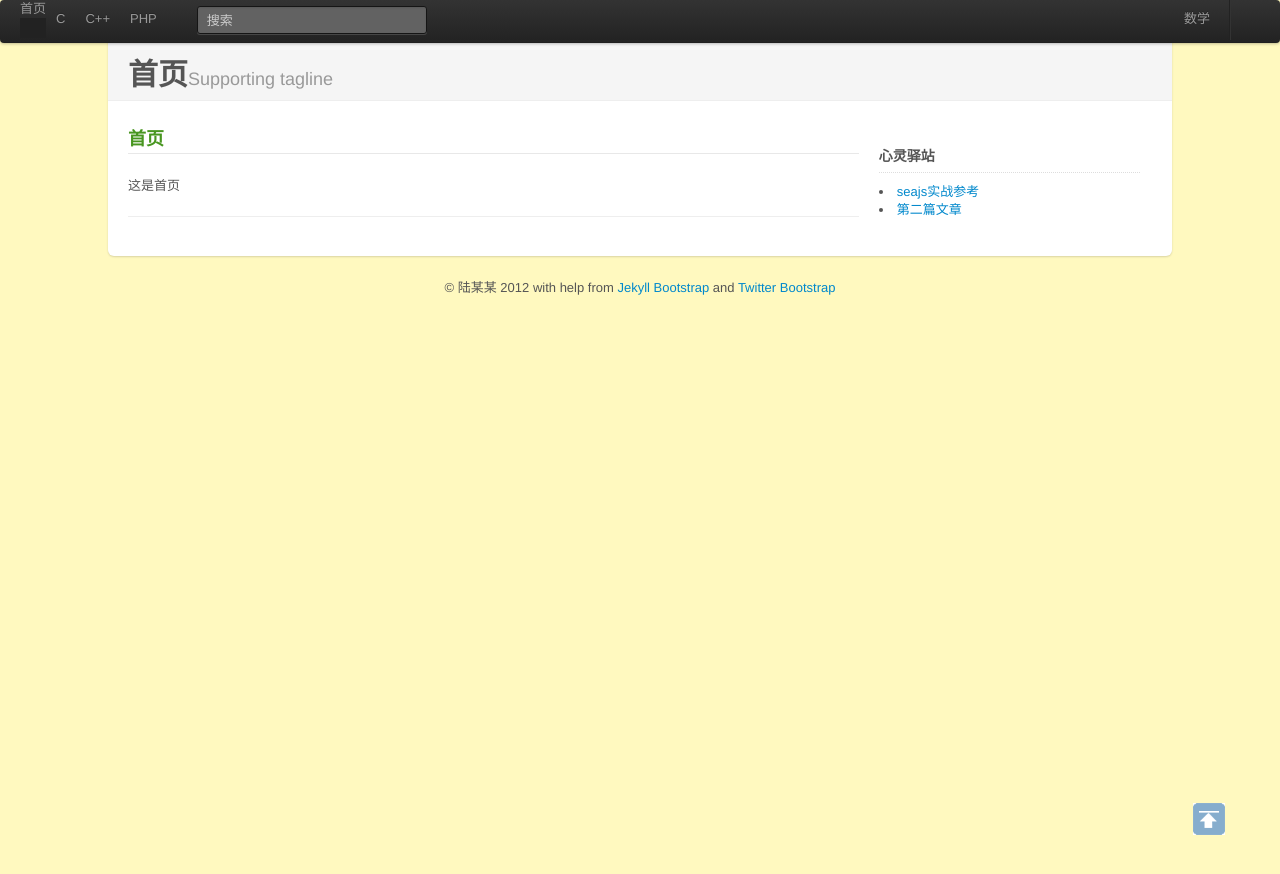
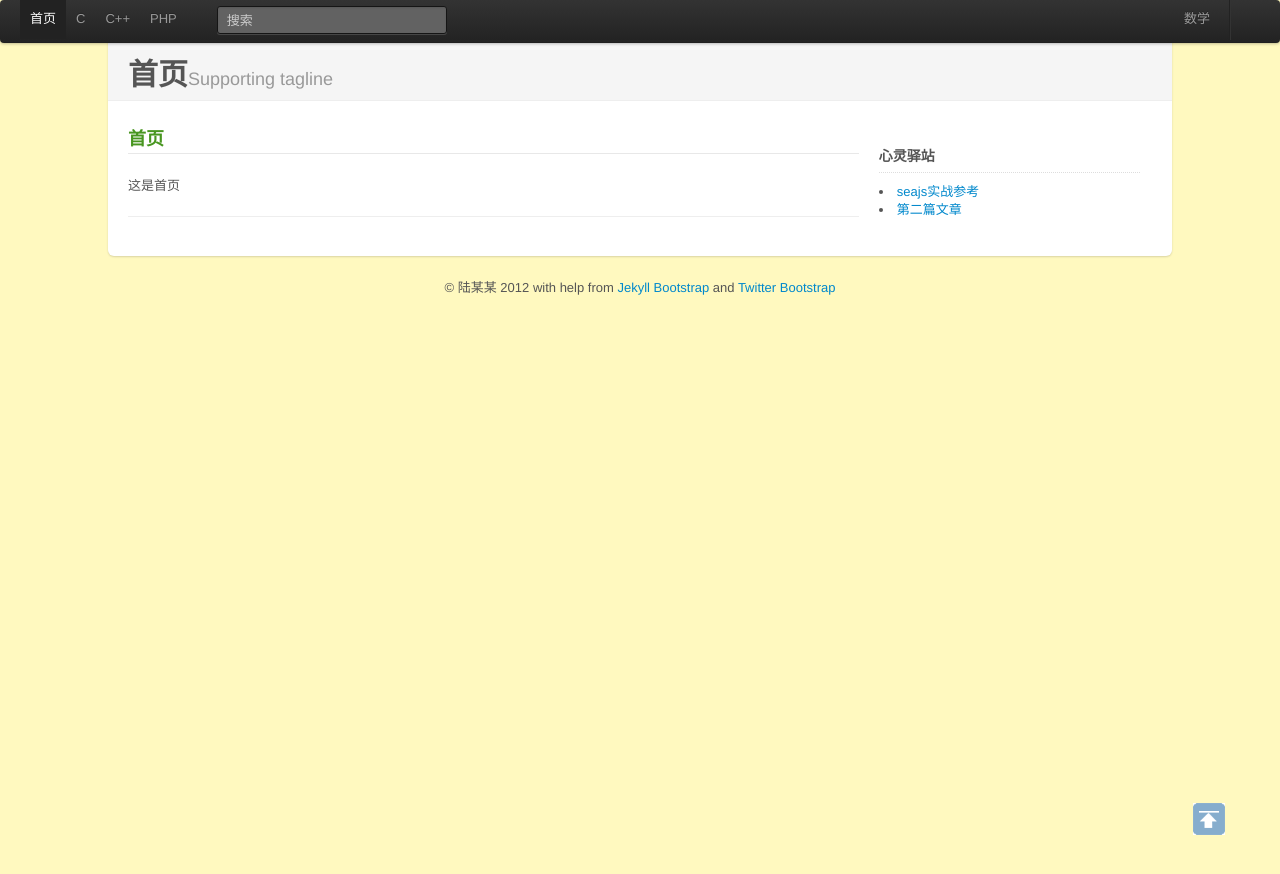
Before and after one commit to luwanlili/luwanlili.github.com, a Jekyll site: the page built from index.html, in a window 1280 px wide. Shown: the top 874 px of the page. Built offline with Jekyll 4.4.1, drawn with Linux system fonts in a browser that asks for light colours.

Commit message:
namekkka33

```diff
--- a/_layouts/default.html
+++ b/_layouts/default.html
@@ -27,7 +27,7 @@
 
 			        <div class="nav-collapse">
 			          <ul class="nav">
-			            <li class="active">首页<a href="/"></a></li>
+			            <li class="active"><a href="/">首页</a></li>
 			            <li><a href="/c/">C</a></li>
 			            <li><a href="/cpp/">C++</a></li>
 			            <li><a href="/php/">PHP</a></li>
```
